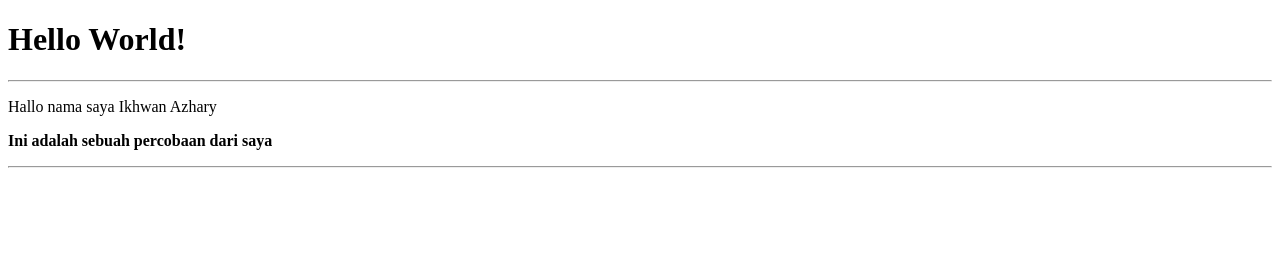
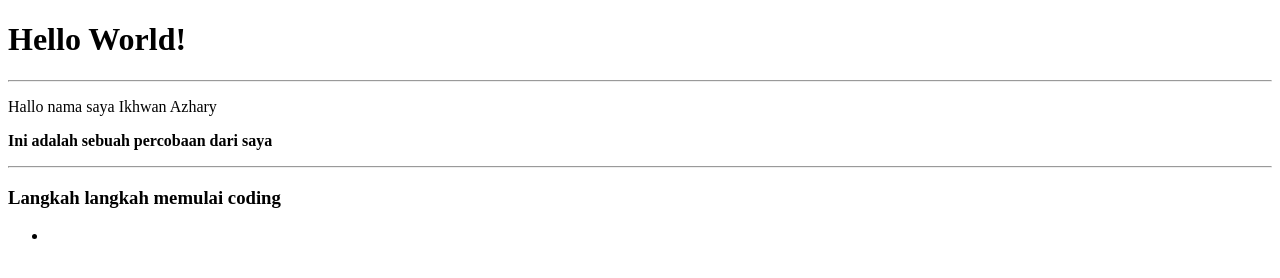
Before and after one commit to IkhwanAzhary/itw2023_233040067, a plain HTML site: page kuliah/pertemuan2/latihan1.html in a window 1280 px wide. Drawn offline with Linux system fonts and the light colour scheme.

Commit message:
Mengerjakan latihan di pertemuan 3

```diff
--- a/kuliah/pertemuan2/latihan1.html
+++ b/kuliah/pertemuan2/latihan1.html
@@ -11,6 +11,10 @@
       <p>Hallo nama saya Ikhwan Azhary</p>
       <p><b>Ini adalah sebuah percobaan dari saya</b></p>
       <hr>
+      <h3>Langkah langkah memulai coding</h3>
+      <ul>
+         <li></li>
+      </ul>
 
    </body>
 </html>
```
Also changed, not shown: latihan/latihan1/L1a233040067.html (added, +9 -0 lines).
